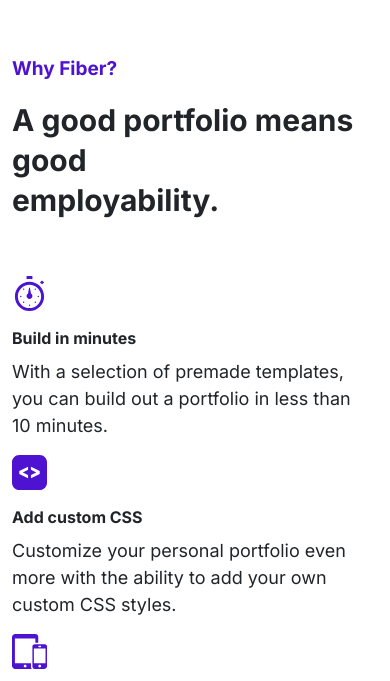
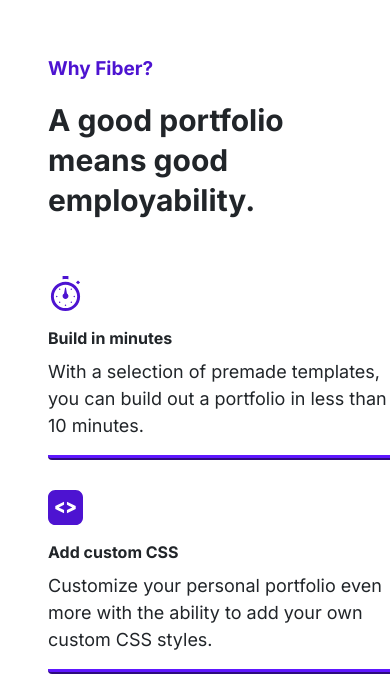
Before and after one commit to Fedavedev/Fiber, a plain HTML site: page main.html in a window 390 px wide. Shown: the part 1297-1978 px from the top of the page. Drawn offline with nearby package versions, Linux system fonts and the light colour scheme.

Commit message:
Files path changed

```diff
--- a/src/main.html
+++ b/main.html
@@ -95,14 +95,14 @@
     <!-- Hero Section Ends Here -->
 
     <section class="card-section py-5 my-5">
-      <div class="card-container container-fluid">
+      <div class="card-container g-5 container-fluid">
         <p class="sp">Why Fiber?</p>
         <h2>
           A good portfolio means good <br />
           employability.
         </h2>
 
-        <div class="card-section-holder py-5">
+        <div class="card-section-holder  py-5">
           <div class="card">
             <img class="card-img" src="./Assets/time.svg" alt="" />
             <div class="card-title">Build in minutes</div>
--- a/src/MediaQ.css
+++ b/src/MediaQ.css
@@ -25,12 +25,13 @@
   /* Card Section Stylings */
 
   .card-section {
-    height: 800px;
+    height: 900px;
   }
 
   .card-section-holder {
     display: grid;
     grid-template-columns: repeat(1, 1fr);
+    row-gap: 30px;
   }
 
   /* Card Section Stylings */
--- a/src/styles.css
+++ b/src/styles.css
@@ -162,6 +162,7 @@ h1 {
 
 .card {
   border: none !important;
+  border-bottom: 5px ridge var(--brandColor) !important;
   width: 350px;
 }
 
@@ -240,6 +241,7 @@ h1 {
   padding: 15px;
   border-radius: 10px;
   box-shadow: 1px 2px 3px #dfdfdf;
+  border-bottom: 5px ridge var(--brandColor) !important;
 }
 
 .side-by-side .p1 {
```
Also changed, not shown: 2 other files.
